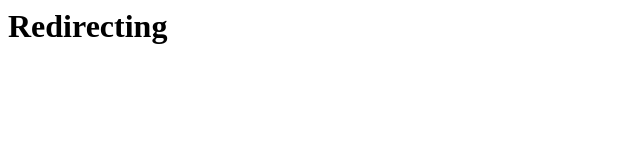
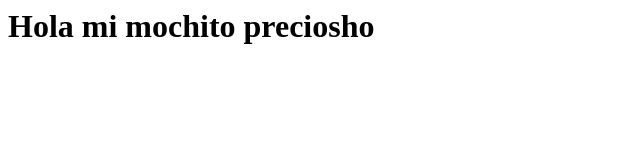
Before and after one commit to necaro55/noodles, a plain HTML site: page 100057059336024/videos/133361815242462/watch/index.html in a window 1280 px wide. Shown: the whole page, without its empty margins (0-640 px from the left). Drawn offline with Linux system fonts and the light colour scheme.

Commit message:
Update index.html
Testing

```diff
--- a/100057059336024/videos/133361815242462/watch/index.html
+++ b/100057059336024/videos/133361815242462/watch/index.html
@@ -1 +1 @@
-<h1>Redirecting</h1>
+<h1>Hola mi mochito preciosho</h1>
```
